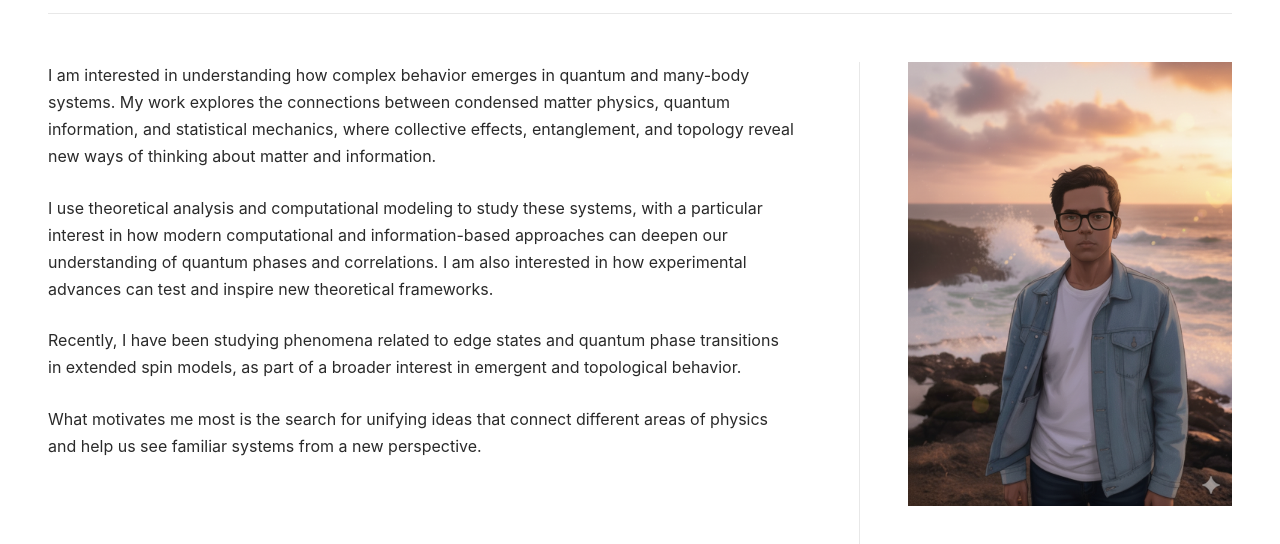
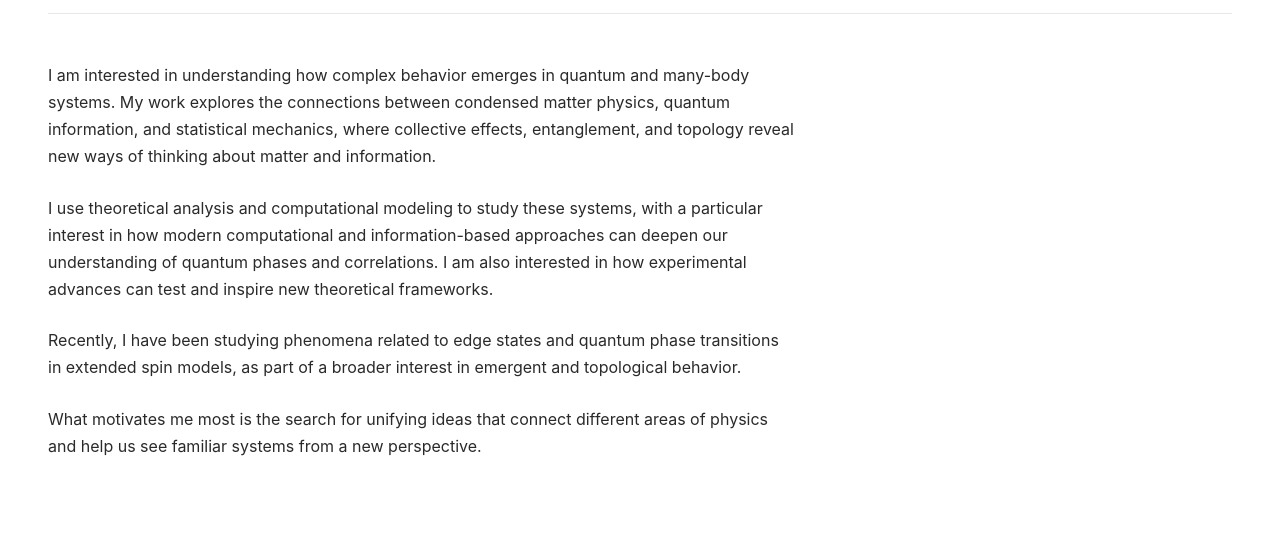
Before and after one commit to s-chudmunge/s-chudmunge.github.io, a plain HTML site: page index.html in a window 1280 px wide. Shown: the part 76-620 px from the top of the page. Drawn offline with Linux system fonts and the light colour scheme.

Commit message:
removed ai image

```diff
--- a/index.html
+++ b/index.html
@@ -40,13 +40,6 @@
                 </section>
             </div>
 
-            <div class="right-content">
-                <div class="profile-card">
-                    <div class="profile-image">
-                        <img src="prof_pic.jpg" alt="Sankalp Chudmunge">
-                    </div>
-                </div>
-            </div>
         </div>
     </main>
 </body>
```
